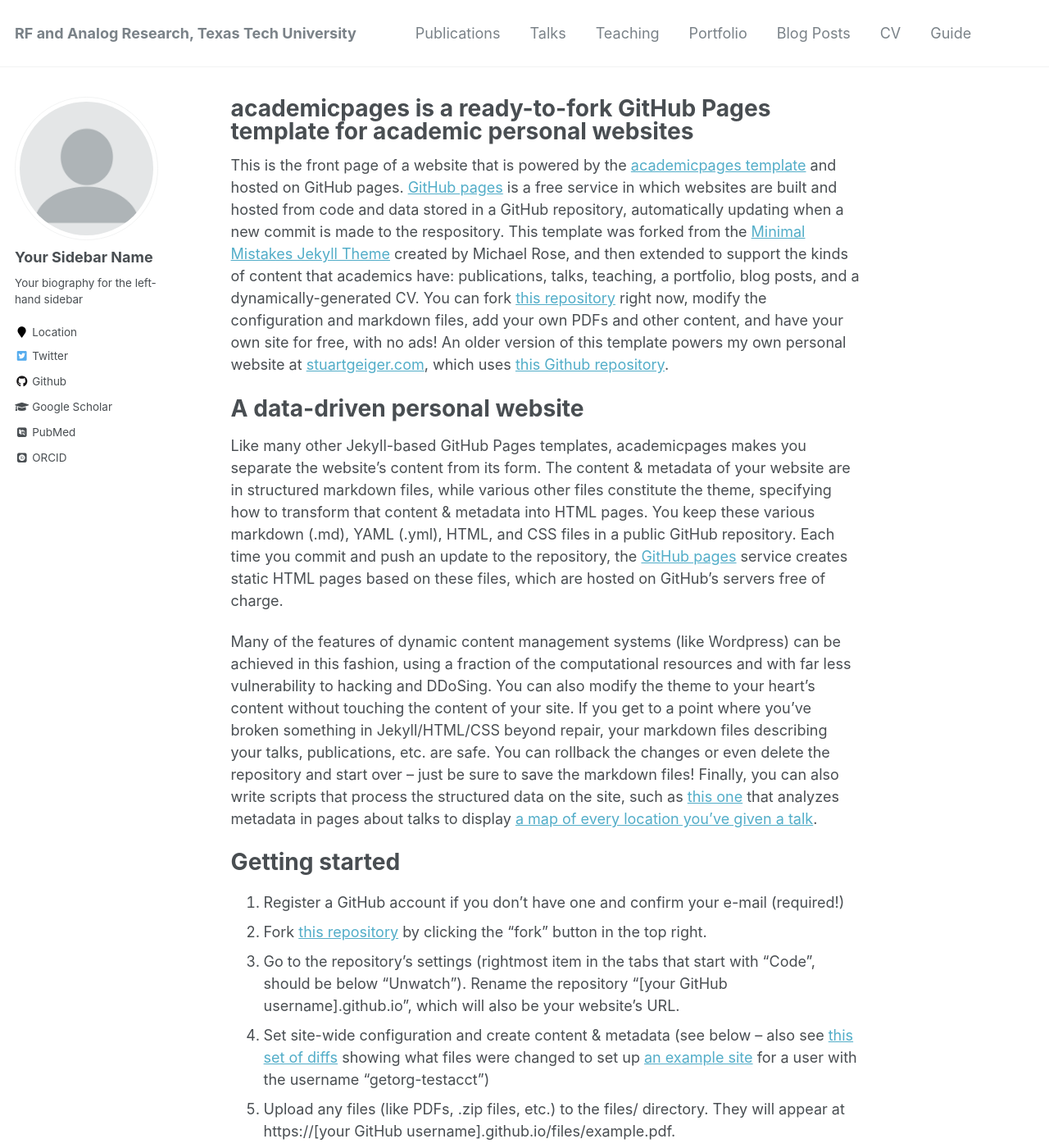
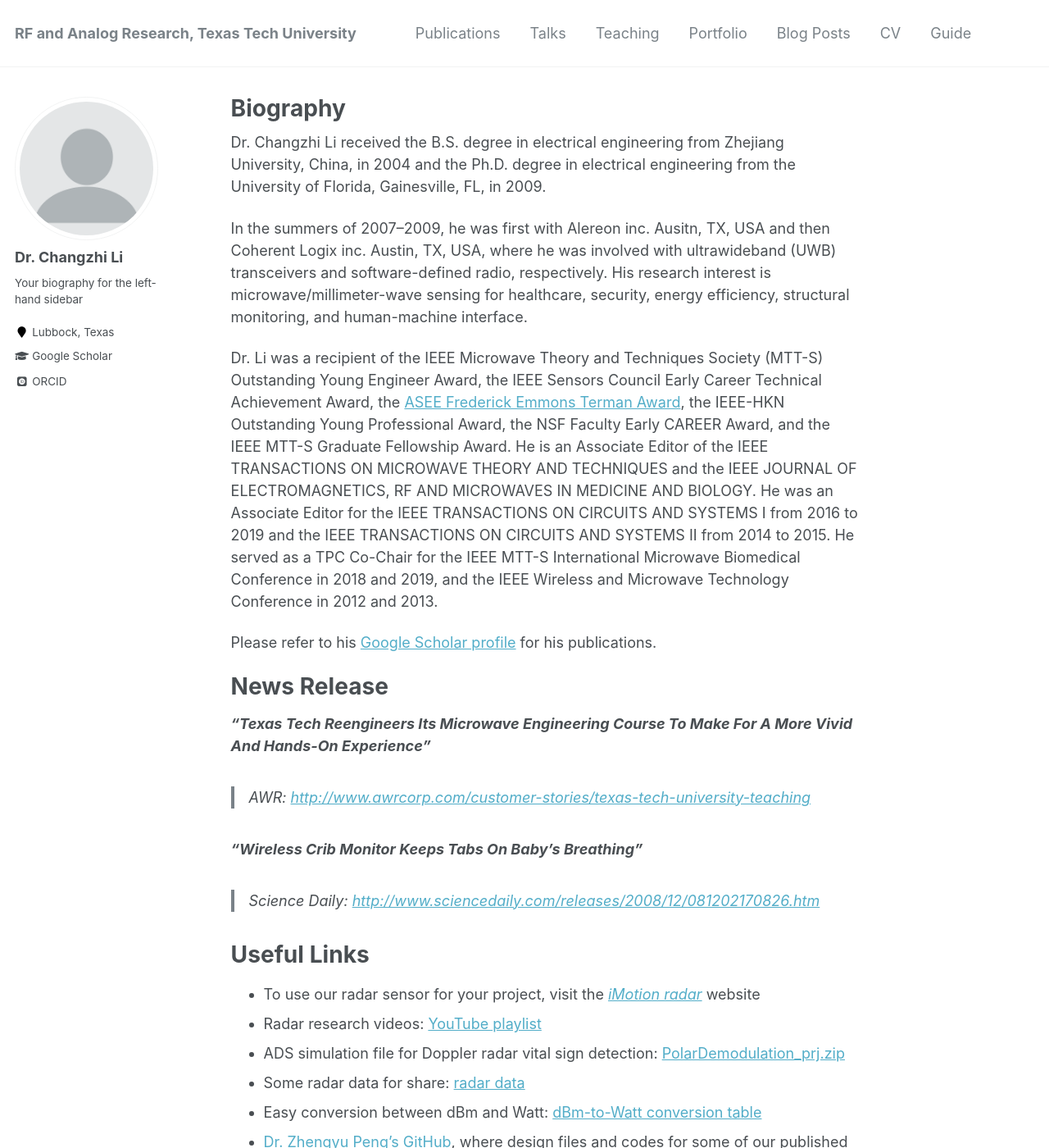
Before and after one commit to clilab/clilab.github.io, a Jekyll site: the page built from _pages/about.md, in a window 1280 px wide and 1400 px high. Shown: the whole window at 82% size. Built offline with Jekyll 4.4.1, drawn with Linux system fonts in a browser that asks for light colours; some web fonts are replaced; some of the changed text lies outside the part shown.

Commit message:
update main page

```diff
--- a/_config.yml
+++ b/_config.yml
@@ -10,8 +10,8 @@ locale                   : "en-US"
 title                    : "RF and Analog Research, Texas Tech University"
 title_separator          : "-"
 name                     : &name "Changzhi Li"
-description              : &description "personal description"
-url                      : https://academicpages.github.io # the base hostname & protocol for your site e.g. "https://mmistakes.github.io"
+description              : &description "RF and Analog Research"
+url                      : https://clilab.github.io # the base hostname & protocol for your site e.g. "https://mmistakes.github.io"
 baseurl                  : "" # the subpath of your site, e.g. "/blog"
 repository               : "clilab/clilab.github.io"
 teaser                   :  # filename of teaser fallback teaser image placed in /images/, .e.g. "500x300.png"
@@ -57,7 +57,7 @@ yandex_site_verification :
 
 # Social Sharing
 twitter:
-  username               : &twitter
+  username               :
 facebook:
   username               :
   app_id                 :
@@ -80,12 +80,12 @@ analytics:
 
 # Site Author
 author:
-  name             : "Your Sidebar Name"
+  name             : "Dr. Changzhi Li"
   avatar           : "profile.png"
   bio              : "Your biography for the left-hand sidebar"
-  location         : "Location"
+  location         : "Lubbock, Texas"
   employer         :
-  pubmed           : "https://www.ncbi.nlm.nih.gov/pubmed/?term=john+snow"
+  pubmed           : #"https://www.ncbi.nlm.nih.gov/pubmed/?term=john+snow"
   googlescholar    : "http://yourfullgooglescholarurl.com"
   email            :
   researchgate     :  # example: "https://www.researchgate.net/profile/yourprofile"
@@ -96,7 +96,7 @@ author:
   flickr           :
   facebook         :
   foursquare       :
-  github           : "academicpages"
+  github           :
   google_plus      :
   keybase          :
   instagram        :
@@ -109,7 +109,7 @@ author:
   stackoverflow    : # http://stackoverflow.com/users/123456/username
   steam            :
   tumblr           :
-  twitter          : "replacethistwitterhandle"
+  twitter          :
   vine             :
   weibo            :
   xing             :
--- a/_pages/about.md
+++ b/_pages/about.md
@@ -1,6 +1,6 @@
 ---
 permalink: /
-title: "academicpages is a ready-to-fork GitHub Pages template for academic personal websites"
+title: "Biography"
 excerpt: "About me"
 author_profile: true
 redirect_from:
@@ -8,43 +8,31 @@ redirect_from:
   - /about.html
 ---
 
-This is the front page of a website that is powered by the [academicpages template](https://github.com/academicpages/academicpages.github.io) and hosted on GitHub pages. [GitHub pages](https://pages.github.com) is a free service in which websites are built and hosted from code and data stored in a GitHub repository, automatically updating when a new commit is made to the respository. This template was forked from the [Minimal Mistakes Jekyll Theme](https://mmistakes.github.io/minimal-mistakes/) created by Michael Rose, and then extended to support the kinds of content that academics have: publications, talks, teaching, a portfolio, blog posts, and a dynamically-generated CV. You can fork [this repository](https://github.com/academicpages/academicpages.github.io) right now, modify the configuration and markdown files, add your own PDFs and other content, and have your own site for free, with no ads! An older version of this template powers my own personal website at [stuartgeiger.com](http://stuartgeiger.com), which uses [this Github repository](https://github.com/staeiou/staeiou.github.io).
+Dr. Changzhi Li received the B.S. degree in electrical engineering from Zhejiang University, China, in 2004 and the Ph.D. degree in electrical engineering from the University of Florida, Gainesville, FL, in 2009.
 
-A data-driven personal website
+In the summers of 2007–2009, he was first with Alereon inc. Ausitn, TX, USA and then Coherent Logix inc. Austin, TX, USA, where he was involved with ultrawideband (UWB) transceivers and software-defined radio, respectively. His research interest is microwave/millimeter-wave sensing for healthcare, security, energy efficiency, structural monitoring, and human-machine interface.
+
+Dr. Li was a recipient of the IEEE Microwave Theory and Techniques Society (MTT-S) Outstanding Young Engineer Award, the IEEE Sensors Council Early Career Technical Achievement Award, the [ASEE Frederick Emmons Terman Award](https://www.asee.org/member-resources/awards/full-list-of-awards/awards-archive/division-awards-archive/electrical-and-computer-engineering-division), the IEEE-HKN Outstanding Young Professional Award, the NSF Faculty Early CAREER Award, and the IEEE MTT-S Graduate Fellowship Award. He is an Associate Editor of the IEEE TRANSACTIONS ON MICROWAVE THEORY AND TECHNIQUES and the IEEE JOURNAL OF ELECTROMAGNETICS, RF AND MICROWAVES IN MEDICINE AND BIOLOGY. He was an Associate Editor for the IEEE TRANSACTIONS ON CIRCUITS AND SYSTEMS I from 2016 to 2019 and the IEEE TRANSACTIONS ON CIRCUITS AND SYSTEMS II from 2014 to 2015. He served as a TPC Co-Chair for the IEEE MTT-S International Microwave Biomedical Conference in 2018 and 2019, and the IEEE Wireless and Microwave Technology Conference in 2012 and 2013.
+
+Please refer to his [Google Scholar profile](http://scholar.google.com/citations?user=Hx6pVv4AAAAJ&hl=en) for his publications.
+
+
+News Release
 ======
-Like many other Jekyll-based GitHub Pages templates, academicpages makes you separate the website's content from its form. The content & metadata of your website are in structured markdown files, while various other files constitute the theme, specifying how to transform that content & metadata into HTML pages. You keep these various markdown (.md), YAML (.yml), HTML, and CSS files in a public GitHub repository. Each time you commit and push an update to the repository, the [GitHub pages](https://pages.github.com/) service creates static HTML pages based on these files, which are hosted on GitHub's servers free of charge.
+***“Texas Tech Reengineers Its Microwave Engineering Course To Make For A More Vivid And Hands-On Experience”***
 
-Many of the features of dynamic content management systems (like Wordpress) can be achieved in this fashion, using a fraction of the computational resources and with far less vulnerability to hacking and DDoSing. You can also modify the theme to your heart's content without touching the content of your site. If you get to a point where you've broken something in Jekyll/HTML/CSS beyond repair, your markdown files describing your talks, publications, etc. are safe. You can rollback the changes or even delete the repository and start over -- just be sure to save the markdown files! Finally, you can also write scripts that process the structured data on the site, such as [this one](https://github.com/academicpages/academicpages.github.io/blob/master/talkmap.ipynb) that analyzes metadata in pages about talks to display [a map of every location you've given a talk](https://academicpages.github.io/talkmap.html).
+> AWR: [http://www.awrcorp.com/customer-stories/texas-tech-university-teaching](http://www.awrcorp.com/customer-stories/texas-tech-university-teaching)
 
-Getting started
+***“Wireless Crib Monitor Keeps Tabs On Baby's Breathing”***
+
+> Science Daily: [http://www.sciencedaily.com/releases/2008/12/081202170826.htm](http://www.sciencedaily.com/releases/2008/12/081202170826.htm)
+
+
+Useful Links
 ======
-1. Register a GitHub account if you don't have one and confirm your e-mail (required!)
-1. Fork [this repository](https://github.com/academicpages/academicpages.github.io) by clicking the "fork" button in the top right.
-1. Go to the repository's settings (rightmost item in the tabs that start with "Code", should be below "Unwatch"). Rename the repository "[your GitHub username].github.io", which will also be your website's URL.
-1. Set site-wide configuration and create content & metadata (see below -- also see [this set of diffs](http://archive.is/3TPas) showing what files were changed to set up [an example site](https://getorg-testacct.github.io) for a user with the username "getorg-testacct")
-1. Upload any files (like PDFs, .zip files, etc.) to the files/ directory. They will appear at https://[your GitHub username].github.io/files/example.pdf.
-1. Check status by going to the repository settings, in the "GitHub pages" section
-
-Site-wide configuration
-------
-The main configuration file for the site is in the base directory in [_config.yml](https://github.com/academicpages/academicpages.github.io/blob/master/_config.yml), which defines the content in the sidebars and other site-wide features. You will need to replace the default variables with ones about yourself and your site's github repository. The configuration file for the top menu is in [_data/navigation.yml](https://github.com/academicpages/academicpages.github.io/blob/master/_data/navigation.yml). For example, if you don't have a portfolio or blog posts, you can remove those items from that navigation.yml file to remove them from the header.
-
-Create content & metadata
-------
-For site content, there is one markdown file for each type of content, which are stored in directories like _publications, _talks, _posts, _teaching, or _pages. For example, each talk is a markdown file in the [_talks directory](https://github.com/academicpages/academicpages.github.io/tree/master/_talks). At the top of each markdown file is structured data in YAML about the talk, which the theme will parse to do lots of cool stuff. The same structured data about a talk is used to generate the list of talks on the [Talks page](https://academicpages.github.io/talks), each [individual page](https://academicpages.github.io/talks/2012-03-01-talk-1) for specific talks, the talks section for the [CV page](https://academicpages.github.io/cv), and the [map of places you've given a talk](https://academicpages.github.io/talkmap.html) (if you run this [python file](https://github.com/academicpages/academicpages.github.io/blob/master/talkmap.py) or [Jupyter notebook](https://github.com/academicpages/academicpages.github.io/blob/master/talkmap.ipynb), which creates the HTML for the map based on the contents of the _talks directory).
-
-**Markdown generator**
-
-I have also created [a set of Jupyter notebooks](https://github.com/academicpages/academicpages.github.io/tree/master/markdown_generator
-) that converts a CSV containing structured data about talks or presentations into individual markdown files that will be properly formatted for the academicpages template. The sample CSVs in that directory are the ones I used to create my own personal website at stuartgeiger.com. My usual workflow is that I keep a spreadsheet of my publications and talks, then run the code in these notebooks to generate the markdown files, then commit and push them to the GitHub repository.
-
-How to edit your site's GitHub repository
-------
-Many people use a git client to create files on their local computer and then push them to GitHub's servers. If you are not familiar with git, you can directly edit these configuration and markdown files directly in the github.com interface. Navigate to a file (like [this one](https://github.com/academicpages/academicpages.github.io/blob/master/_talks/2012-03-01-talk-1.md) and click the pencil icon in the top right of the content preview (to the right of the "Raw | Blame | History" buttons). You can delete a file by clicking the trashcan icon to the right of the pencil icon. You can also create new files or upload files by navigating to a directory and clicking the "Create new file" or "Upload files" buttons.
-
-Example: editing a markdown file for a talk
-![Editing a markdown file for a talk](/images/editing-talk.png)
-
-For more info
-------
-More info about configuring academicpages can be found in [the guide](https://academicpages.github.io/markdown/). The [guides for the Minimal Mistakes theme](https://mmistakes.github.io/minimal-mistakes/docs/configuration/) (which this theme was forked from) might also be helpful.
+- To use our radar sensor for your project, visit the *[iMotion radar](https://sites.google.com/site/imotionradar/home)* website
+- Radar research videos: [YouTube playlist](https://www.youtube.com/playlist?list=PL8pR23L-R7oVtj-XsV4Y7dmyFIFfGFw3y)
+- ADS simulation file for Doppler radar vital sign detection: [PolarDemodulation_prj.zip](http://www.webpages.ttu.edu/chali/PolarDemodulation_prj.zip)
+- Some radar data for share: [radar data](https://sites.google.com/site/clilabsite/radar-projects/data-share)
+- Easy conversion between dBm and Watt: [dBm-to-Watt conversion table](http://www.minicircuits.com/pages/pdfs/dg03-110.pdf)
+- [Dr. Zhengyu Peng’s GitHub](https://github.com/rookiepeng?tab=repositories), where design files and codes for some of our published radar works can be found.
```
